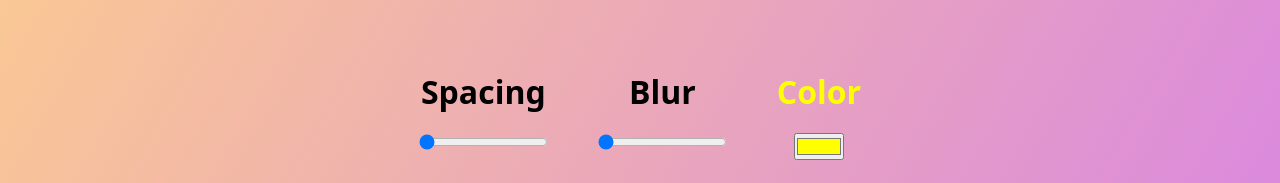
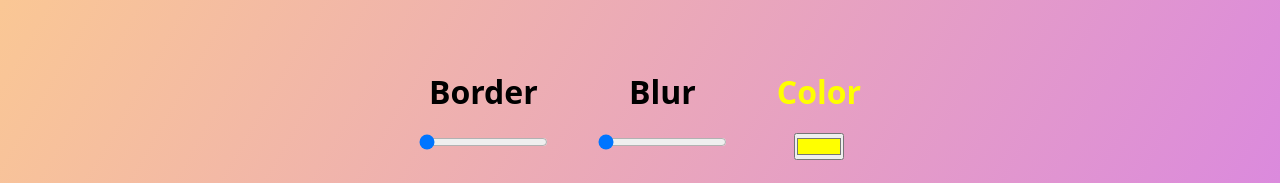
Before and after one commit to Sayein/css-variables, a plain HTML site: page index.html in a window 1280 px wide. Shown: the part 150-333 px from the top of the page. Drawn offline with Linux system fonts and the light colour scheme.

Commit message:
new changes

```diff
--- a/index.html
+++ b/index.html
@@ -13,7 +13,7 @@
         <div class="container">
             <div class="counters">
                 <div class="border-counter">
-                    <h1>Spacing</h1>
+                    <h1>Border</h1>
                     <input type="range" name="width" min="10" max="80" data-size="px" value="10">
                 </div>
                 <div class="blur-counter">
```
